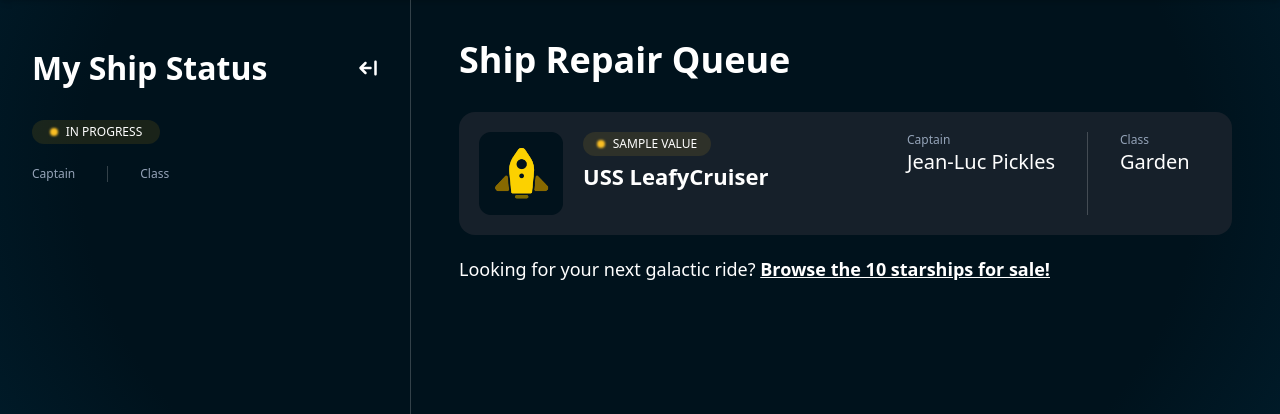
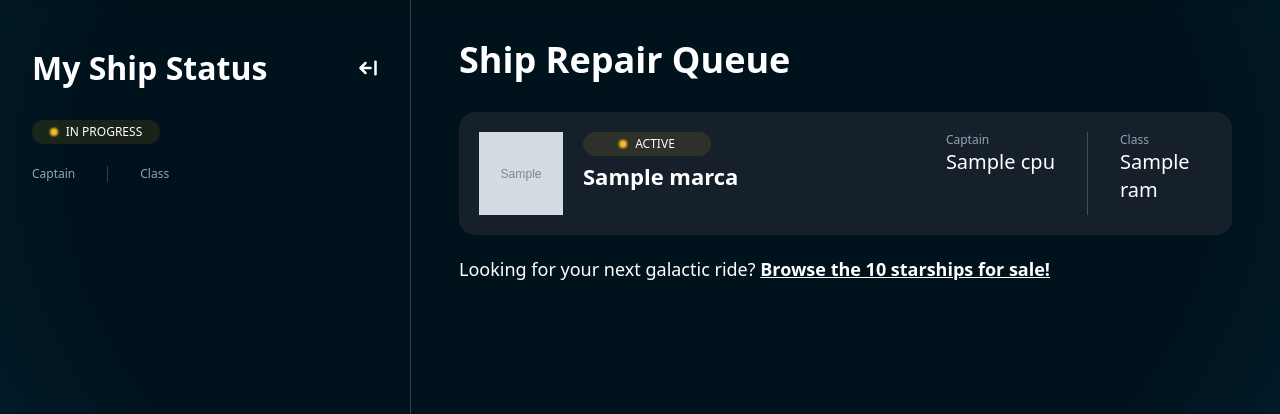
Before and after one commit to eealvarez/myStarShopAppSymfony7, a Symfony app: template templates/main/index.html.twig in a window 1280 px wide. Shown: the part 114-528 px from the top of the page. Run offline with Twig, Linux system fonts and the light colour scheme; the template is opened without the code that fills it: most values are stand-ins (such as "Sample title", 1, 10 or a date in 2020); grey boxes marked "Sample" are stand-in pictures; style sheets or scripts are compiled from the project's sources; some libraries are stand-ins or nearby versions.

Commit message:
asset() path() getStatusString() getStatusImageFilename()

```diff
--- a/src/Controller/MainController.php
+++ b/src/Controller/MainController.php
@@ -9,7 +9,7 @@ use Symfony\Component\Routing\Attribute\Route;
 
 class MainController extends AbstractController
 {
-    #[Route('/')]
+    #[Route('/', name: 'app_homepage')]
     public function index(StarshipRepository $starshipRepository): Response
     {
         // return new Response('<strong>INFUNISA Starshop</strong>: ¡Tu tienda de accesorios de cómputo!');
--- a/templates/base.html.twig
+++ b/templates/base.html.twig
@@ -18,11 +18,11 @@
 		<div class="flex flex-col justify-between min-h-screen relative">
 			<div>
 				<header class="h-[114px] shrink-0 flex flex-col sm:flex-row items-center sm:justify-between py-4 sm:py-0 px-6 border-b border-white/20 shadow-md">
-					<a href="#">
+					<a href="{{ path('app_homepage') }}">
 						<img class="h-[42px]" src="{{ asset('images/starshop-logo.png') }}" alt="starshop logo">
 					</a>
 					<nav class="flex space-x-4 font-semibold">
-						<a class="hover:text-amber-400 pt-2" href="#">
+						<a class="hover:text-amber-400 pt-2" href="{{ path('app_homepage') }}">
 							Home
 						</a>
 						<a class="hover:text-amber-400  pt-2" href="#">
--- a/templates/main/_shipStatusAside.html.twig
+++ b/templates/main/_shipStatusAside.html.twig
@@ -13,7 +13,7 @@
 				<p class="uppercase text-xs">in progress</p>
 			</div>
 			<h3 class="tracking-tight text-[22px] font-semibold">
-				<a class="hover:underline" href="{{ path('app_starship_show', { id: myPC.id }) }}">{{ myPC.id }}</a>
+				<a class="hover:underline" href="{{ path('app_starship_show', { id: myPC.id }) }}">{{ myPC.marca }}</a>
 			</h3>
 		</div>
 		<div class="flex mt-4">
--- a/templates/main/index.html.twig
+++ b/templates/main/index.html.twig
@@ -16,26 +16,26 @@
 				{% for myPC in PCs %}
 					<div class="bg-[#16202A] rounded-2xl pl-5 py-5 pr-11 flex flex-col min-[1174px]:flex-row min-[1174px]:justify-between">
 						<div class="flex justify-center min-[1174px]:justify-start">
-							<img class="h-[83px] w-[84px]" src="/images/status-in-progress.png" alt="Status: in progress">
+							<img class="h-[83px] w-[84px]" src="{{ asset(myPC.statusImageFilename) }}" alt="Status: {{ myPC.statusString }}">
 							<div class="ml-5">
 								<div class="rounded-2xl py-1 px-3 flex justify-center w-32 items-center bg-amber-400/10">
 									<div class="rounded-full h-2 w-2 bg-amber-400 blur-[1px] mr-2"></div>
-									<p class="uppercase text-xs text-nowrap">{{ myPC.HDD.value }}</p>
+									<p class="uppercase text-xs text-nowrap">{{ myPC.statusString }}</p>
 								</div>
 								<h4 class="text-[22px] pt-1 font-semibold">
-									<a class="hover:text-slate-200" href="#">USS LeafyCruiser</a>
+									<a class="hover:text-slate-200" href="{{ path('app_starship_show', { id: myPC.id }) }}">{{ myPC.marca }}</a>
 								</h4>
 							</div>
 						</div>
 						<div class="flex justify-center min-[1174px]:justify-start mt-2 min-[1174px]:mt-0 shrink-0">
 							<div class="border-r border-white/20 pr-8">
 								<p class="text-slate-400 text-xs">Captain</p>
-								<p class="text-xl">Jean-Luc Pickles</p>
+								<p class="text-xl">{{ myPC.CPU }}</p>
 							</div>
 
 							<div class="pl-8 w-[100px]">
 								<p class="text-slate-400 text-xs">Class</p>
-								<p class="text-xl">Garden</p>
+								<p class="text-xl">{{ myPC.RAM }}</p>
 							</div>
 						</div>
 					</div>
--- a/templates/pc/show.html.twig
+++ b/templates/pc/show.html.twig
@@ -6,7 +6,7 @@
 
 {% block body %}
 	<div class="my-4 px-8">
-		<a class="bg-white hover:bg-gray-200 rounded-xl p-2 text-black" href="#">
+		<a class="bg-white hover:bg-gray-200 rounded-xl p-2 text-black" href="{{ path('app_homepage') }}">
 			<svg class="inline text-black" xmlns="http://www.w3.org/2000/svg" height="16" width="14" viewbox="0 0 448 512"><!--!Font Awesome Free 6.5.1 by @fontawesome - https://fontawesome.com License - https://fontawesome.com/license/free Copyright 2024 Fonticons, Inc.--><path fill="#000" d="M9.4 233.4c-12.5 12.5-12.5 32.8 0 45.3l160 160c12.5 12.5 32.8 12.5 45.3 0s12.5-32.8 0-45.3L109.2 288 416 288c17.7 0 32-14.3 32-32s-14.3-32-32-32l-306.7 0L214.6 118.6c12.5-12.5 12.5-32.8 0-45.3s-32.8-12.5-45.3 0l-160 160z"/></svg>
 			Back
 		</a>
@@ -20,14 +20,14 @@
 				<div class="px-8 pt-8">
 					<div class="rounded-2xl py-1 px-3 flex justify-center w-32 items-center bg-amber-400/10">
 						<div class="rounded-full h-2 w-2 bg-amber-400 blur-[1px] mr-2"></div>
-						<p class="uppercase text-xs">{{ PC.CPU }}</p>
+						<p class="uppercase text-xs">{{ PC.statusString }}</p>
 					</div>
 
 					<h1 class="text-[32px] font-semibold border-b border-white/10 pb-5 mb-5">
 						{{ PC.RAM }}
 					</h1>
 					<h4 class="text-xs text-slate-300 font-semibold mt-2 uppercase">Spaceship Captain</h4>
-					<p class="text-[22px] font-semibold">{{ PC.HDD }}</p>
+					<p class="text-[22px] font-semibold">{{ PC.CPU }}</p>
 
 					<h4 class="text-xs text-slate-300 font-semibold mt-2 uppercase">Class</h4>
 					<p class="text-[22px] font-semibold">{{ PC.marca }}</p>
```
Also changed, not shown: src/Model/Starship.php (+14 -0 lines).
